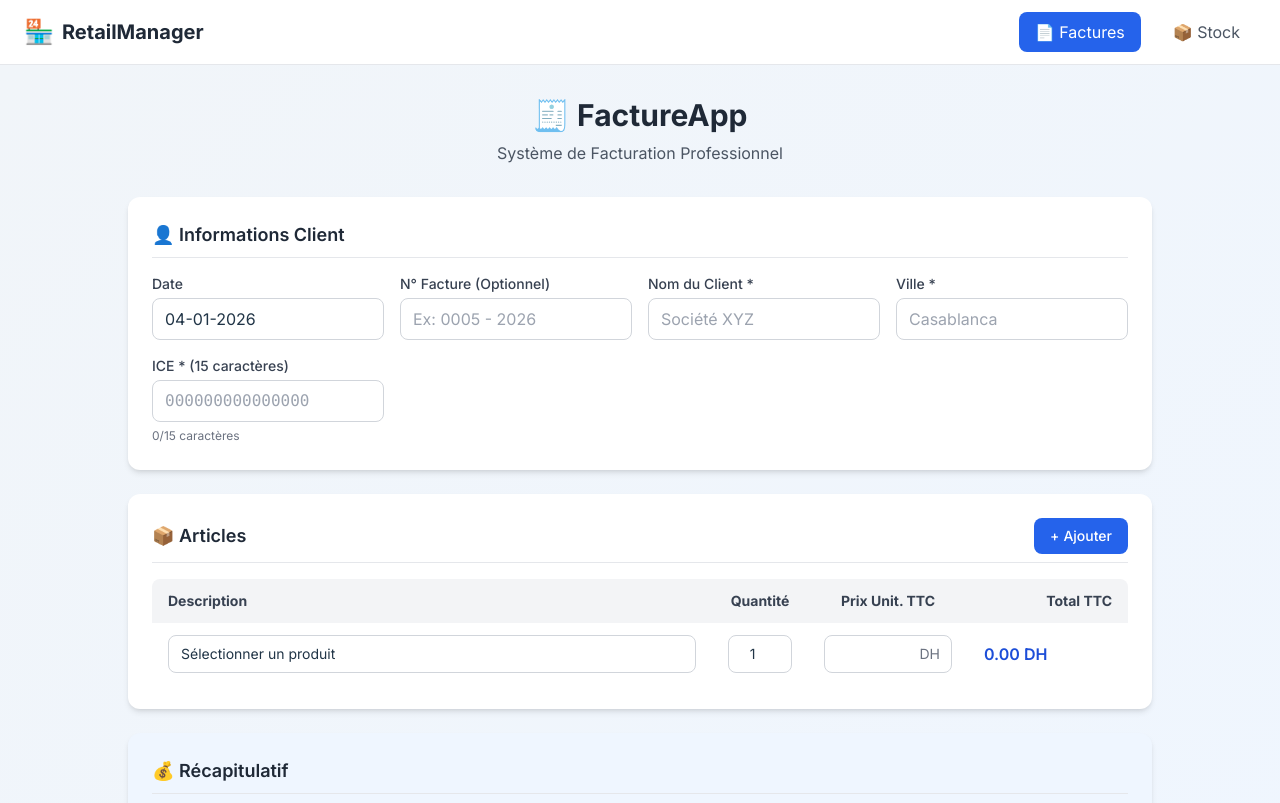
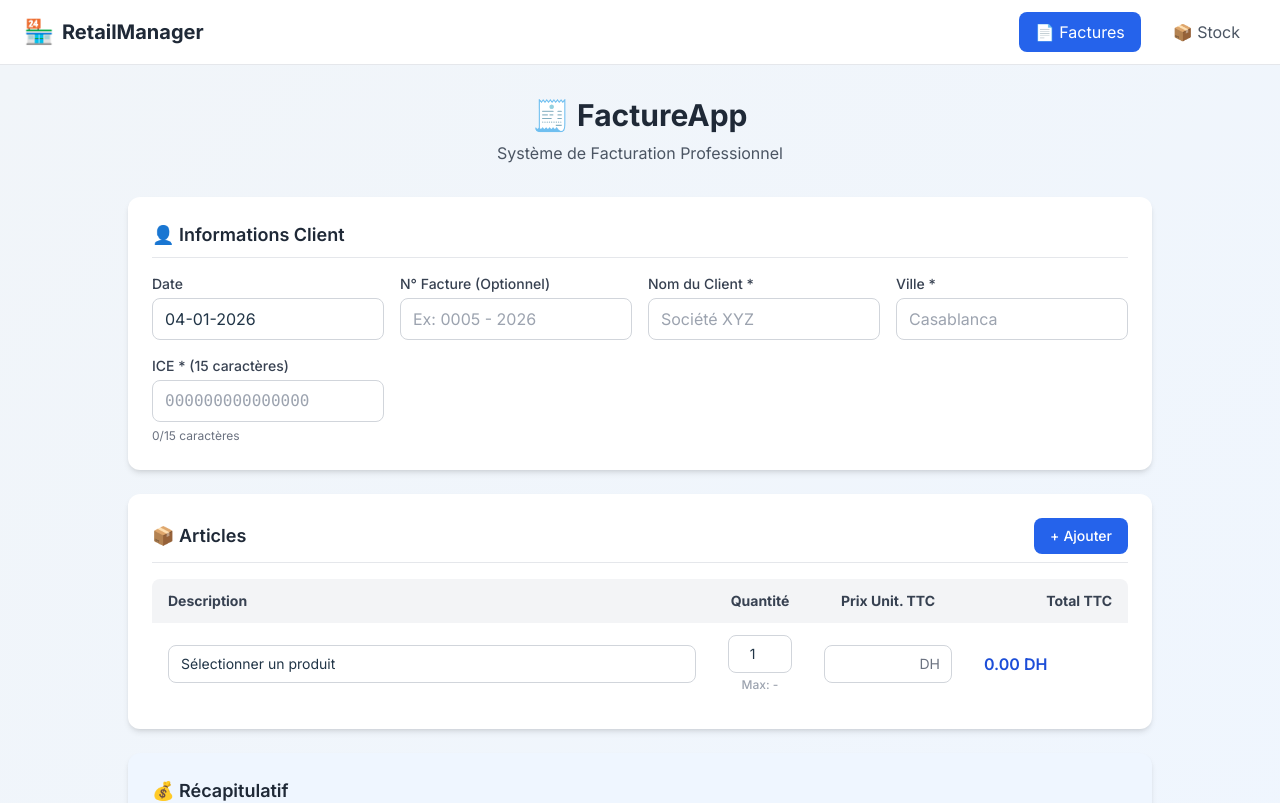
Before and after one commit to A-007481D/RetailManager, a React (Vite) app in the folder frontend/: page / in a window 1280 px wide. Shown: the top 803 px of the page. Built offline with nearby package versions, Linux system fonts and the light colour scheme.

Commit message:
Add Max quantity button to invoice items

```diff
--- a/frontend/src/components/ItemRow.tsx
+++ b/frontend/src/components/ItemRow.tsx
@@ -52,6 +52,7 @@ export const ItemRow: React.FC<ItemRowProps> = ({
                 </select>
             </td>
             <td className="px-4 py-3">
+                <div className="flex flex-col gap-1">
                     <input
                         type="number"
                         min="0.01"
@@ -60,6 +61,24 @@ export const ItemRow: React.FC<ItemRowProps> = ({
                         value={item.quantity || ''}
                         onChange={(e) => onUpdate(index, 'quantity', e.target.value)}
                     />
+                    <button
+                        type="button"
+                        onClick={() => {
+                            const product = products.find(p => p.ID === item.productId);
+                            if (product) {
+                                onUpdate(index, 'quantity', product.CurrentStock);
+                            }
+                        }}
+                        disabled={!item.productId}
+                        className={`text-xs font-medium text-center ${item.productId
+                            ? 'text-primary-600 hover:text-primary-800 cursor-pointer'
+                            : 'text-gray-400 cursor-not-allowed'}`}
+                    >
+                        {item.productId
+                            ? `Max: ${products.find(p => p.ID === item.productId)?.CurrentStock}`
+                            : 'Max: -'}
+                    </button>
+                </div>
             </td>
             <td className="px-4 py-3">
                 <div className="relative">
```
Lines whose indentation alone changed are shown as unchanged.
